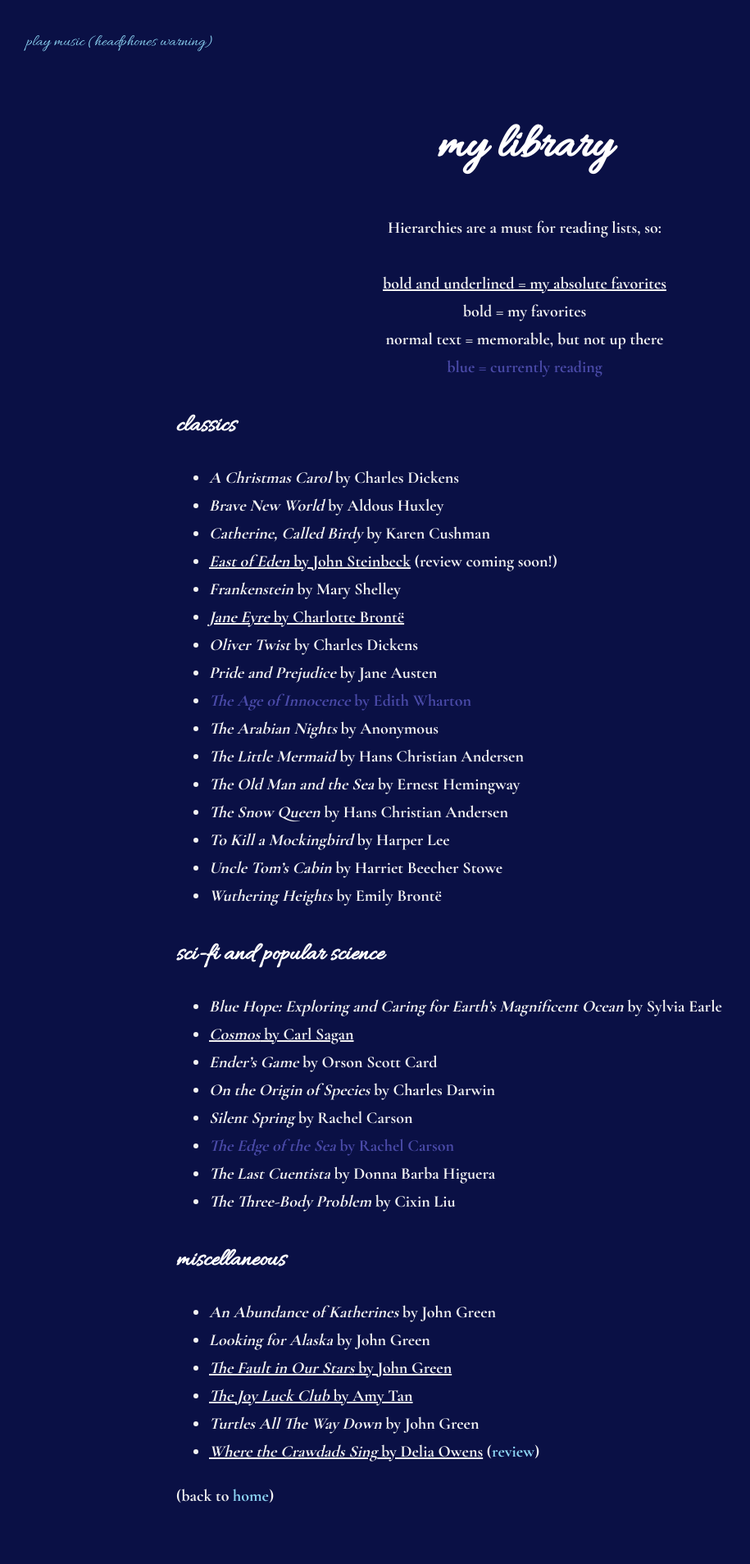
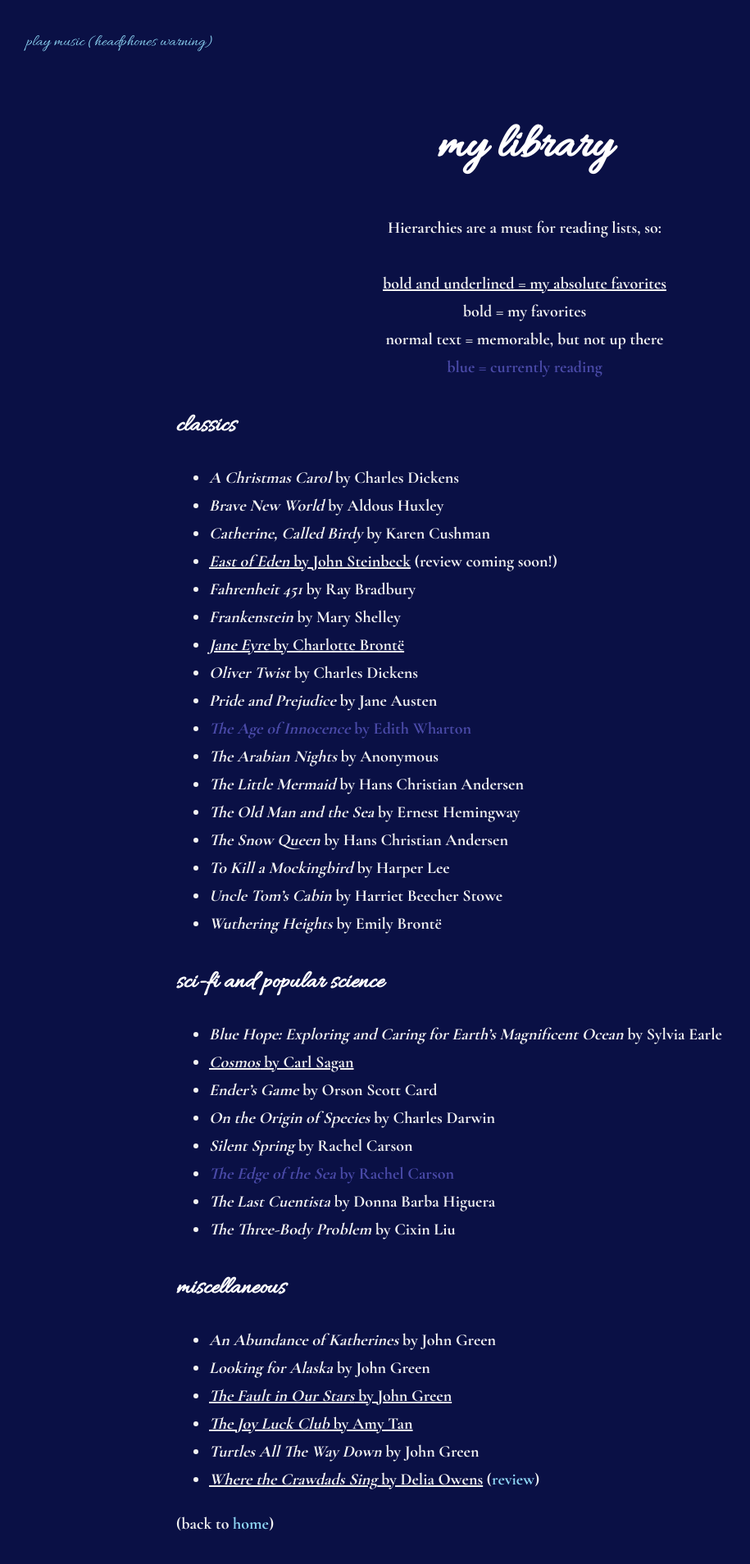
Before and after one commit to leucinemymind/leucinemymind.github.io, a Jekyll site: the page built from books.md, in a window 1280 px wide. Shown: the whole page at 82% size, without its empty margins (0-915 px from the left). Built offline with Jekyll 4.4.1, drawn with Linux system fonts in a browser that asks for light colours; our own code applies the rules of GitHub Pages for plain Markdown files; before the commit the page ends 1874 px from its top, so only the background shows below that.

Commit message:
even more books

```diff
--- a/books.md
+++ b/books.md
@@ -24,6 +24,7 @@ normal text = memorable, but not up there <br/>
 - ***Brave New World*** **by Aldous Huxley**
 - *Catherine, Called Birdy* by Karen Cushman
 - <span style="font-weight: bold; text-decoration: underline">*East of Eden* by John Steinbeck</span> (review coming soon!)
+- *Fahrenheit 451* by Ray Bradbury
 - ***Frankenstein*** **by Mary Shelley**
 - <span style="font-weight: bold; text-decoration:underline">*Jane Eyre* by Charlotte Brontë</span>
 - *Oliver Twist* by Charles Dickens
```
